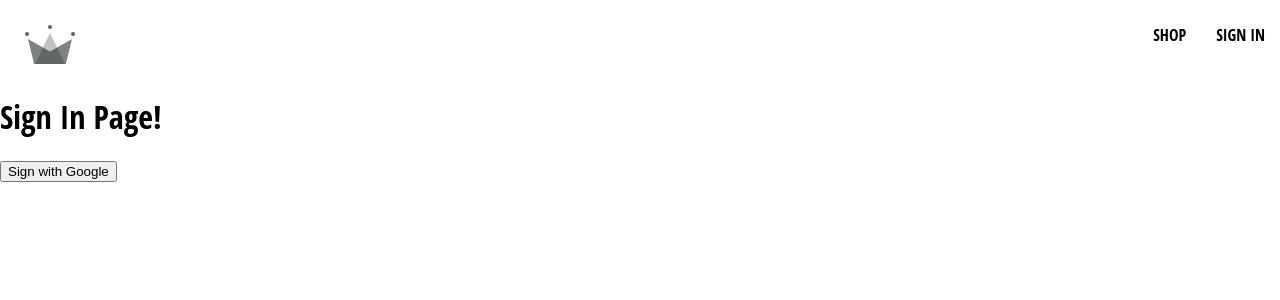
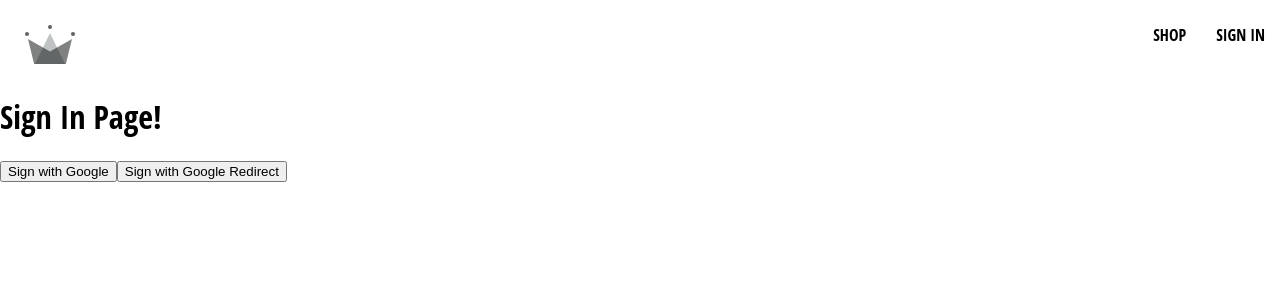
Before and after one commit to Karan-Dodeja/crown-clothing, a React (Create React App) app: page /sign-in in a window 1280 px wide. Shown: the top 300 px of the page. Built offline with nearby package versions, Linux system fonts and the light colour scheme; the HTML template or start-up script is replaced by a standard one.

Commit message:
(optional)Sign in with Google Redirect instead of Popup

```diff
--- a/src/routes/sign-in/sign-in.component.jsx
+++ b/src/routes/sign-in/sign-in.component.jsx
@@ -1,10 +1,19 @@
-import { createUserDocumentFromAuth,signInWithGooglePopup } from "../../utils/firebase/firebase.utils"
+import { useEffect } from "react";
+import { getRedirectResult } from "firebase/auth";
+import { auth, signInWithGoogleRedirect, createUserDocumentFromAuth, signInWithGooglePopup } from "../../utils/firebase/firebase.utils"
+
 
 const SignIn = () => {
 
+    useEffect(async () => {
+        const response = await getRedirectResult(auth)
+        if (response) {
+            const userDocRef = await createUserDocumentFromAuth(response.user);
+        }
+    }, [])
+
     const logGoogleUser = async () => {
-        const {user} = await signInWithGooglePopup();
-        const userDocRef = await createUserDocumentFromAuth(user);
+        const { user } = await signInWithGooglePopup();
     }
 
     return (
@@ -13,6 +22,9 @@
             <button onClick={logGoogleUser}>
                 Sign with Google
             </button>
+            <button onClick={signInWithGoogleRedirect}>
+                Sign with Google Redirect
+            </button>
         </div>
     )
 }
--- a/src/utils/firebase/firebase.utils.js
+++ b/src/utils/firebase/firebase.utils.js
@@ -36,6 +36,8 @@
 
 export const signInWithGooglePopup = () => signInWithPopup(auth, provider);
 
+export const signInWithGoogleRedirect = () => signInWithRedirect(auth, provider);
+
 export const db = getFirestore();
 
 export const createUserDocumentFromAuth = async (userAuth)  => {
@@ -58,10 +60,5 @@
             console.log('error creating user!');
         }
     }
-    // if user exists
-
-    // create / set the document with the data from userAuth in my collection
-
-    // if user data exists
 
 }
```
